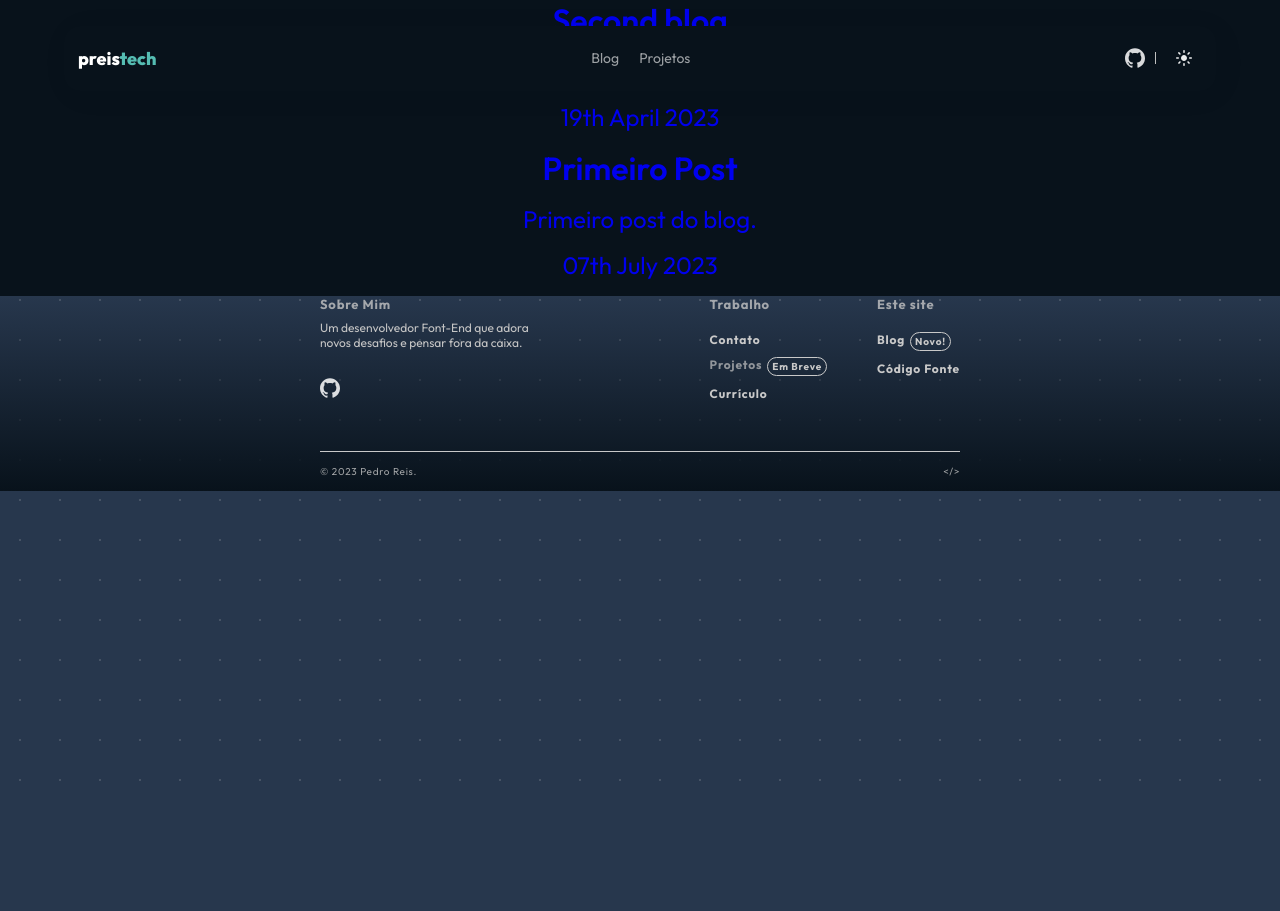
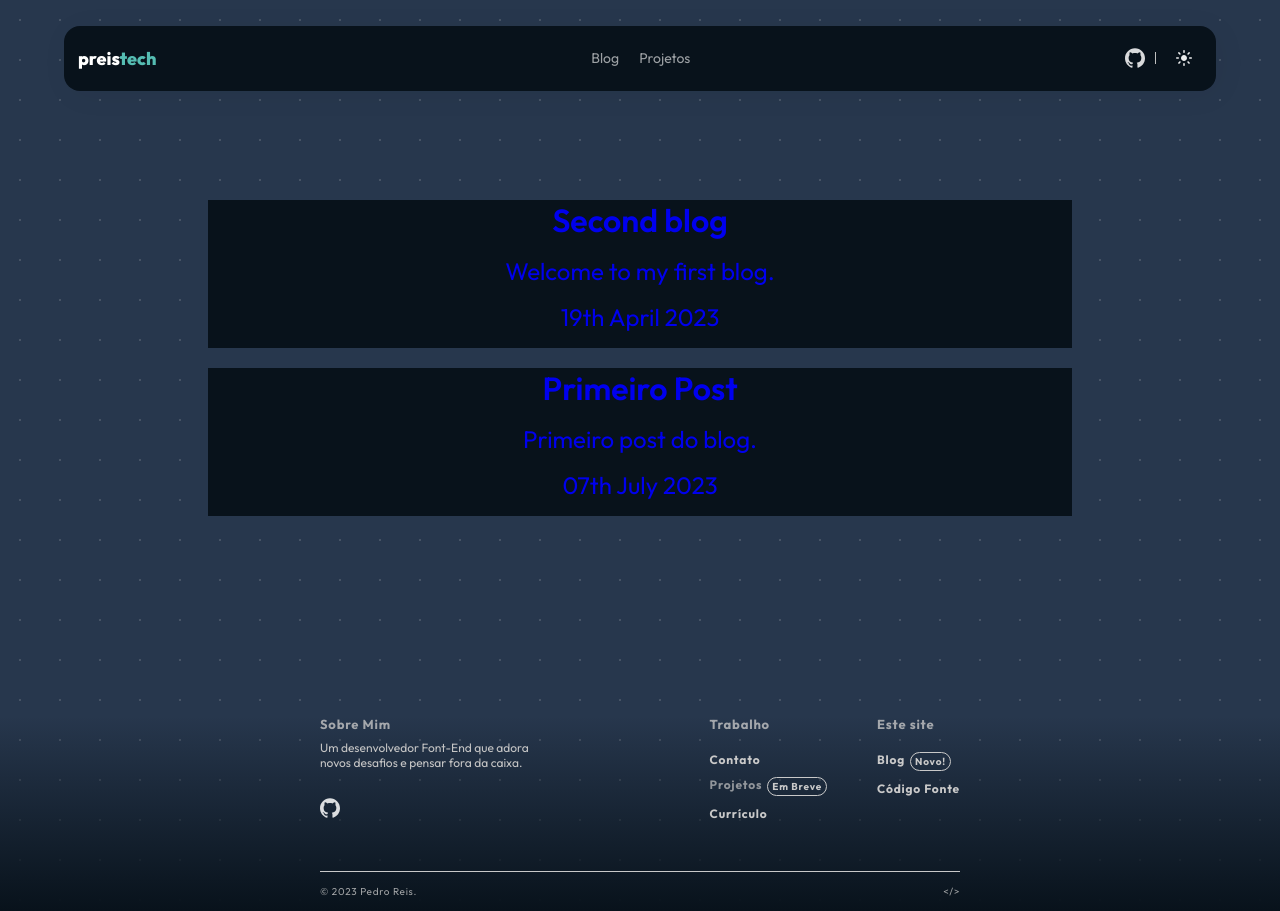
Before and after one commit to itspedro/preis.tech, a Next.js app: page /blog in a window 1280 px wide. Before the commit the page ends 800 px from the top, so only its background shows below. Built offline with nearby package versions, Linux system fonts and the light colour scheme.

Commit message:
[+] style: change blog page style.

```diff
--- a/src/contents/blog/blog.tsx
+++ b/src/contents/blog/blog.tsx
@@ -1,3 +1,6 @@
+'use client';
+
+import styled from "styled-components";
 import BlogPreview from "./preview";
 import Link from "next/link";
 
@@ -10,13 +13,23 @@ interface Post {
   }
 };
 
+const Container = styled.div`
+  display: flex;
+  flex-direction: column;
+  width: 70%;
+  margin: 0 auto;
+  font-family: inherit;
+  gap: 20px;
+  padding: 200px 16px;
+`
+
 interface BlogProps {
   posts: Post[];
 };
 
 function BlogContent({ posts }: BlogProps) {
   return (
-    <>
+    <Container>
       {posts.map((post, index) => {
         return(
           <Link href={`/blog/${post.slug}`} key={index}>
@@ -28,7 +41,7 @@ function BlogContent({ posts }: BlogProps) {
           </Link>
         );
       })}
-    </>
+    </Container>
   );
 };
 
```
